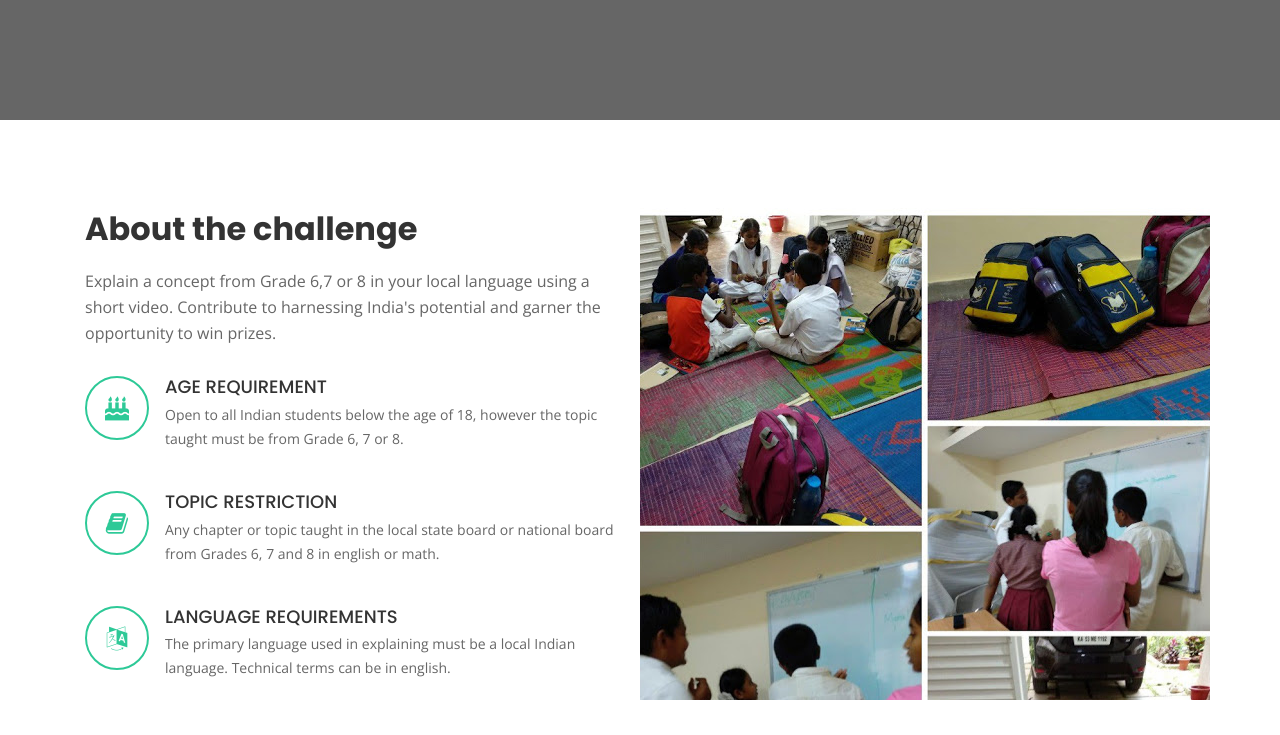
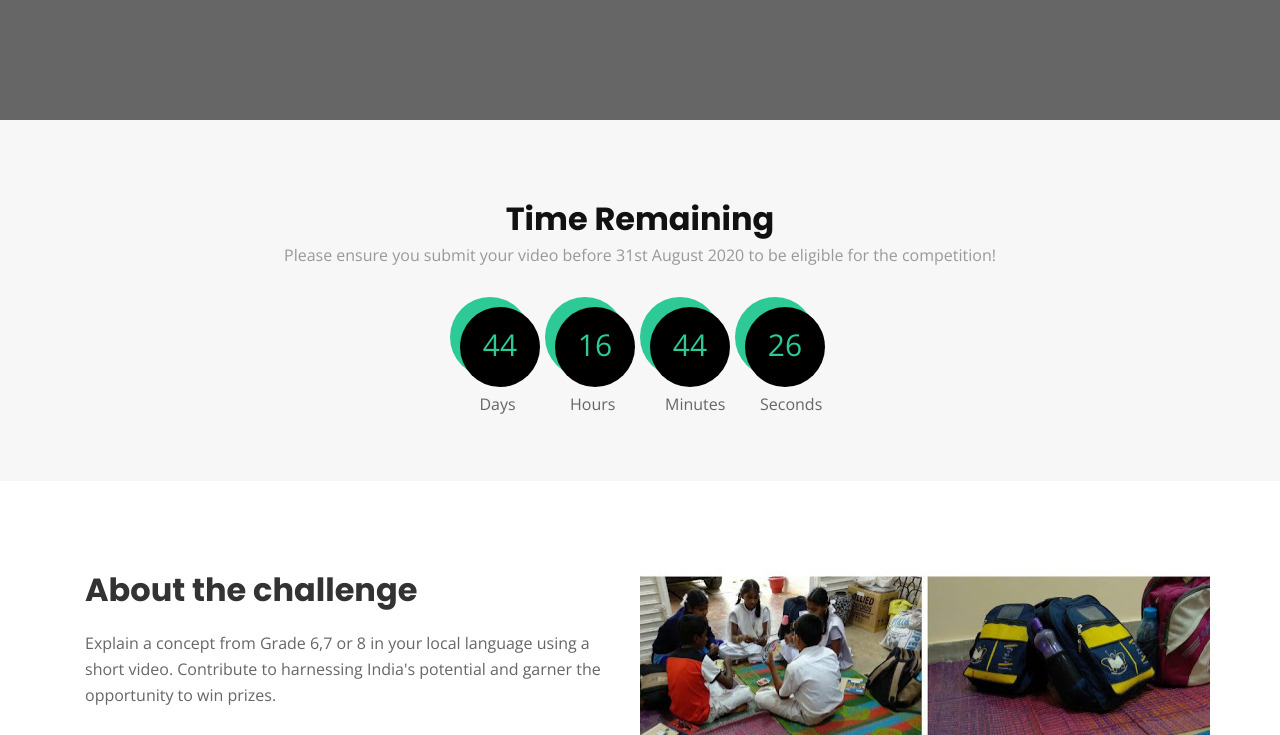
Before and after one commit to MahikaVarma/PMVCWebsite, a plain HTML site: page index.html in a window 1280 px wide. Shown: the part 680-1415 px from the top of the page. Drawn offline with nearby package versions, Linux system fonts and the light colour scheme.

Commit message:
Added Countdown Clock

```diff
--- a/css/style.css
+++ b/css/style.css
@@ -13,6 +13,11 @@ body {
   background: #fff;
   color: #666666;
   font-family: "Open Sans", sans-serif;
+  height: 100%;
+  width: 100%;
+  overflow: auto;
+  overscroll-behavior-y: none;
+  overscroll-behavior-x: none;
 }
 
 a {
@@ -485,11 +490,68 @@ body.mobile-nav-active #mobile-nav-toggle {
   color: #999;
 }
 
+.section-header .section-description-clock {
+  text-align: center;
+  padding-bottom: 0px;
+  color: #999;
+}
+
 .section-header .section-description-contact {
   text-align: center;
   padding-bottom: 0px;
   color: #999;
 }
+
+/* Countdown Clock Section
+--------------------------------*/
+#clock{
+  background: #f7f7f7;
+  padding: 80px 0 60px 0;
+}
+
+/* #clock .row{
+  height: 124px;
+} */
+
+#clockdiv{
+	color: #2dc997;
+	display: inline-block;
+	font-weight: 100;
+	text-align: center;
+	font-size: 30px;
+}
+
+#clockdiv .circle{
+  margin-left: 15x;
+  margin-right: 15px;
+}
+
+#clockdiv .circle > div{
+  height: 80px;
+  width: 80px;
+	padding: 10px;
+	border-radius: 50%;
+	background: #2dc997;
+	display: inline-block;
+}
+
+#clockdiv .circle div > span{
+  height: 80px;
+  width: 80px;
+	padding: 15px;
+	border-radius: 50%;
+	background: #000000;
+	display: inline-block;
+}
+
+.smalltext{
+	padding-top: 5px;
+  font-size: 16px;
+  color: #666666;
+  padding-left: 15px;
+}
+
+
 
 /* About The Challenge Section
 --------------------------------*/
--- a/index.html
+++ b/index.html
@@ -78,6 +78,7 @@
         </ul>
       </nav><!-- #nav-menu-container -->
     </div>
+
   </header><!-- #header -->
 
   <!--==========================
@@ -98,6 +99,99 @@
   </section><!-- #hero -->
 
   <main id="main">
+
+    <!--==========================
+    Countdown Clock Section
+  ============================-->
+    <section id="clock">
+      <div class="section-header">
+        <h3 class="section-title">Time Remaining</h3>
+        <p class="section-description-clock">Please ensure you submit your video before 31st August 2020 to be eligible for
+          the competition! </p>
+      </div>
+
+      <div class="row justify-content-center">
+        <div id="clockdiv">
+
+          <div class="row">
+            <div class="circle">
+              <div>
+                <span class="days"></span>
+                <div class="smalltext">Days</div>
+              </div>
+            </div>
+
+            <div class="circle">
+              <div>
+                <span class="hours"></span>
+                <div class="smalltext">Hours</div>
+              </div>
+            </div>
+
+            <div class="circle">
+              <div>
+                <span class="minutes"></span>
+                <div class="smalltext">Minutes</div>
+              </div>
+            </div>
+
+            <div class="circle">
+              <div>
+                <span class="seconds"></span>
+                <div class="smalltext">Seconds</div>
+              </div>
+            </div>
+          </div>
+        </div>
+      </div>
+
+      <script>
+        function getTimeRemaining(endtime) {
+          var t = Date.parse(endtime) - Date.parse(new Date());
+          var seconds = Math.floor((t / 1000) % 60);
+          var minutes = Math.floor((t / 1000 / 60) % 60);
+          var hours = Math.floor((t / (1000 * 60 * 60)) % 24);
+          var days = Math.floor(t / (1000 * 60 * 60 * 24));
+          return {
+            'total': t,
+            'days': days,
+            'hours': hours,
+            'minutes': minutes,
+            'seconds': seconds
+          };
+        }
+
+        function initializeClock(id, endtime) {
+          var clock = document.getElementById(id);
+          var daysSpan = clock.querySelector('.days');
+          var hoursSpan = clock.querySelector('.hours');
+          var minutesSpan = clock.querySelector('.minutes');
+          var secondsSpan = clock.querySelector('.seconds');
+
+          function updateClock() {
+            var t = getTimeRemaining(endtime);
+
+            daysSpan.innerHTML = t.days;
+            hoursSpan.innerHTML = ('0' + t.hours).slice(-2);
+            minutesSpan.innerHTML = ('0' + t.minutes).slice(-2);
+            secondsSpan.innerHTML = ('0' + t.seconds).slice(-2);
+
+            if (t.total <= 0) {
+              clearInterval(timeinterval);
+            }
+          }
+
+          updateClock();
+          var timeinterval = setInterval(updateClock, 1000);
+        }
+
+        var deadline = new Date(Date.parse(new Date('August 31 2020')));
+        initializeClock('clockdiv', deadline);
+
+      </script>
+
+
+    </section>
 
     <!--==========================
       About The Challenge Section
@@ -144,15 +238,15 @@
 
 
       <div class="container">
-        <br/>
-        <br/>
+        <br />
+        <br />
         <h2 class="title">A few videos submitted by our students</h2>
         <div class="row">
           <div class="col-lg-4 col-md-6 d-flex justify-content-center">
             <div class="card" style="width: 18rem;">
               <iframe src="https://www.youtube.com/embed/VU_TPx58RSA" frameborder="0"
-              allow="accelerometer; autoplay; encrypted-media; gyroscope; picture-in-picture"
-              allowfullscreen></iframe>
+                allow="accelerometer; autoplay; encrypted-media; gyroscope; picture-in-picture"
+                allowfullscreen></iframe>
               <div class="card-body">
                 <h5 class="card-title">Muskaan (Grade 9)</h5>
                 <p class="card-text">Watch a video on Ratios in Kannada. <br>
@@ -178,7 +272,8 @@
                 allowfullscreen></iframe>
               <div class="card-body">
                 <h5 class="card-title">Omkar (Grade 8)</h5>
-                <p class="card-text">Watch a video teaching pronouns from the Karnataka State Board in Kannada and English.</p>
+                <p class="card-text">Watch a video teaching pronouns from the Karnataka State Board in Kannada and
+                  English.</p>
               </div>
             </div>
           </div>
@@ -193,7 +288,7 @@
     </section><!-- #about -->
 
     <!--==========================
-      Facts Section
+      Prizes Section
     ============================-->
     <section id="facts">
       <div class="container wow fadeIn">
@@ -244,6 +339,7 @@
                 </li>
                 <li>Set your video to public before submission so others can see it</li>
                 <li>Send the link of your video to us by email (project.muskaan.contact@gmail.com)</li>
+                <li>If you are unable to submit the video to YouTube, please let us know.</li>
                 <!--<li>Watch detailed video instructions here</li>-->
               </ul>
             </div>
@@ -578,9 +674,9 @@
     </div>
 
     <div class="container">
-      <div class="copyright">
+      <!-- <div class="copyright">
         &copy; Copyright <strong>Regna</strong>. All Rights Reserved
-      </div>
+      </div> -->
       <div class="credits">
         <!--
           All the links in the footer should remain intact.
@@ -588,7 +684,7 @@
           Licensing information: https://bootstrapmade.com/license/
           Purchase the pro version with working PHP/AJAX contact form: https://bootstrapmade.com/buy/?theme=Regna
         -->
-        Designed by <a href="https://bootstrapmade.com/">BootstrapMade</a>
+        Design template from <a href="https://bootstrapmade.com/">BootstrapMade</a>
       </div>
     </div>
   </footer><!-- #footer -->
```
Also changed, not shown: 1 other file.
